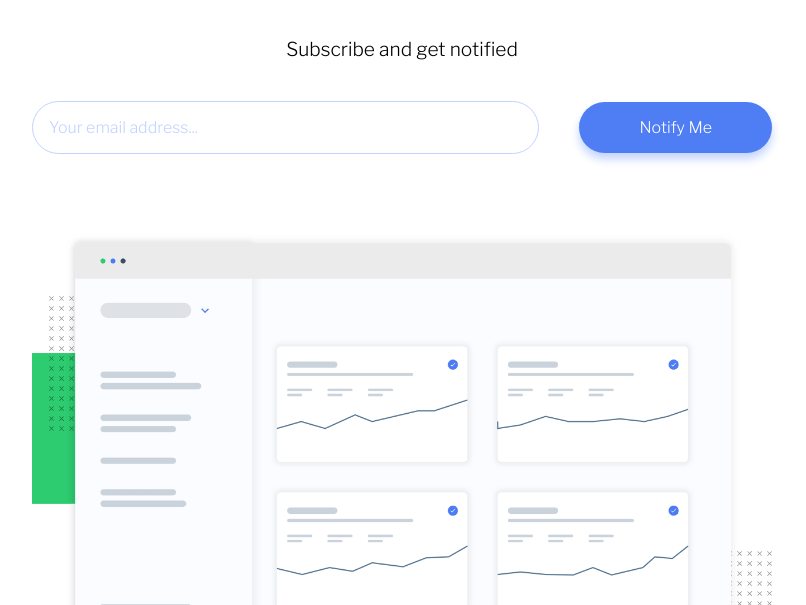
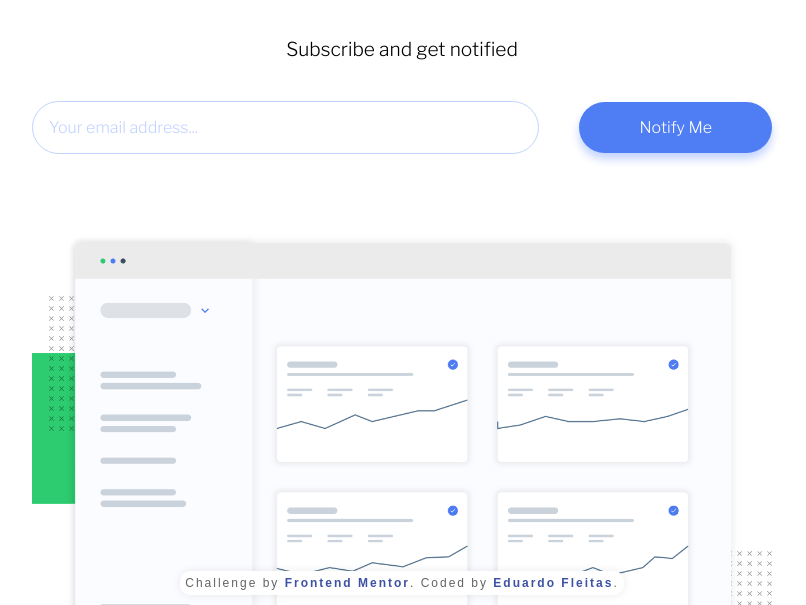
Before and after one commit to KTrick01/Ping-single-column-coming-soon-page, a plain HTML site: page index.html in a window 1280 px wide. Shown: the part 195-800 px from the top of the page, without its empty margins (238-1044 px from the left). Drawn offline with nearby package versions, Linux system fonts and the light colour scheme.

Commit message:
Attribution add

```diff
--- a/index.html
+++ b/index.html
@@ -9,7 +9,12 @@
   <script defer src="js/main.js"></script>
   <link rel="stylesheet" href="css/styles.css">
   <title>Frontend Mentor | Ping coming soon page</title>
-
+  <style>
+    .attribution {position: fixed; bottom: 0; box-shadow: 0 0 10px rgba(0, 0, 0, 0.082); border-radius: 10px; padding: 5px; background-color: rgb(255, 255, 255); width: max-content; margin: 10px auto; font-size: clamp(5px, 2vw, 12px); font-family: sans-serif; text-align: center; letter-spacing: 2px; color: rgba(0, 0, 0, 0.61);}
+    .attribution a { position: relative; display: inline-block; transition: .3s; color: hsl(228, 45%, 44%); text-decoration: none; font-weight: bold; }
+    .attribution a::after { transition: .3s; content: " "; width: 0; height: 2px; background-color: rgb(38, 0, 255); position: absolute; inset: 0; top: 13px; left: 50%;}
+    .attribution a:hover::after { width: 100%; transform: translateX(-50%);}
+  </style>
 
 </head>
 <body>
@@ -57,6 +62,7 @@
 
     </div>
 
+
   </main>
 
 
@@ -67,6 +73,9 @@
 
 
 
-
+  <div class="attribution">
+    Challenge by <a href="https://www.frontendmentor.io?ref=challenge" target="_blank">Frontend Mentor</a>.
+    Coded by <a href="https://www.frontendmentor.io/profile/KTrick01">Eduardo Fleitas</a>.
+  </div>
 </body>
 </html>
```
Also changed, not shown: sass/styles.scss (+5 -12 lines).
